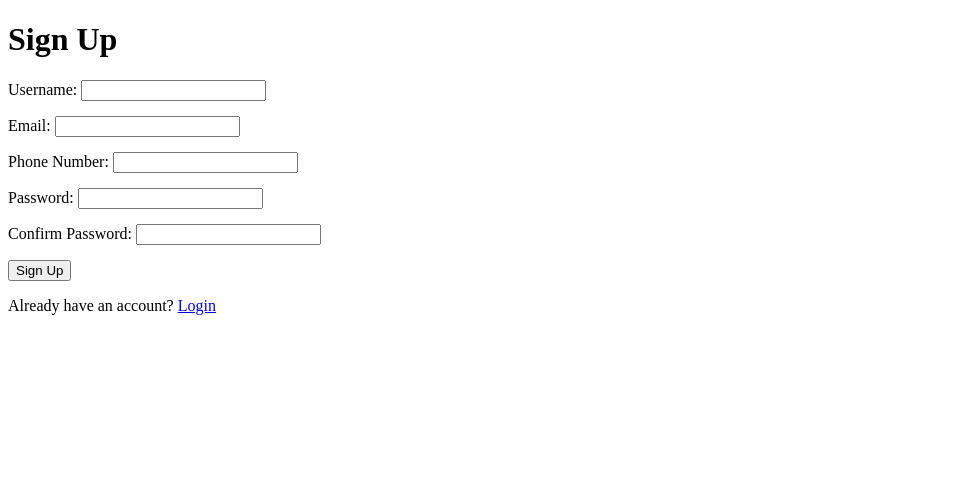
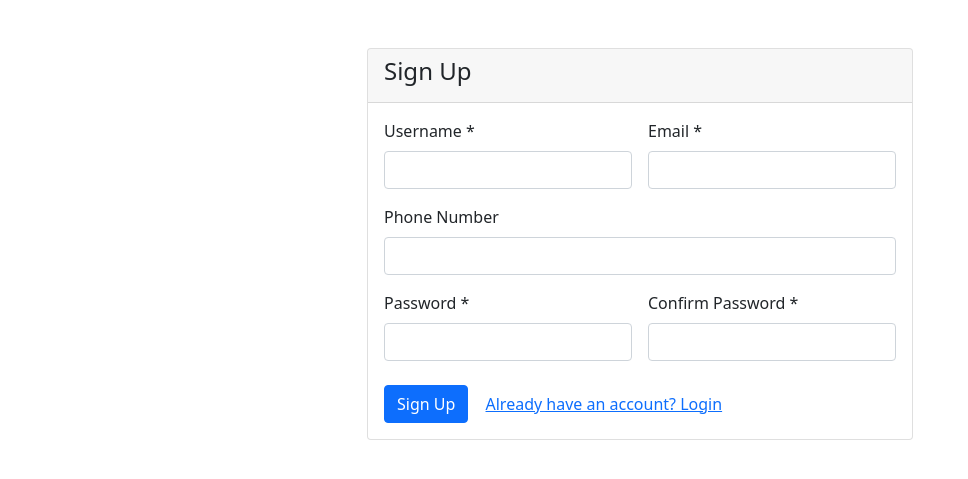
Before and after one commit to gitcat456/VendorHub, a Django app: page / in a window 1280 px wide. Shown: the top 479 px of the page, without its empty margins (0-968 px from the left). Run offline with Django 5.2, Linux system fonts and the light colour scheme.

Commit message:
extends base.html in signup.html

```diff
--- a/users/templates/users/signup.html
+++ b/users/templates/users/signup.html
@@ -1,61 +1,74 @@
-<!DOCTYPE html>
-<html>
-<head>
-    <title>Sign Up</title>
-    <style>
-        .error { color: red; }
-        .form-group { margin-bottom: 15px; }
-    </style>
-</head>
-<body>
-    <h1>Sign Up</h1>
+{% extends 'base.html' %}
 
-    <form method="POST" action="">
+{% block title %}Sign Up{% endblock %}
+
+{% block content %}
+<div class="row justify-content-center">
+    <div class="col-md-6">
+        <div class="card">
+            <div class="card-header">
+                <h4>Sign Up</h4>
+            </div>
+            <div class="card-body">
+                <form method="post">
                     {% csrf_token %}
 
-        <div class="form-group">
-            <label>Username:</label>
-            <input type="text" name="username" value="{{ form.username.value|default:'' }}">
+                    {% if form.errors %}
+                        <div class="alert alert-danger">
+                            Please correct the errors below.
+                        </div>
+                    {% endif %}
+
+                    <!-- Two columns on medium screens, one column on mobile -->
+                    <div class="row g-3">
+                        <div class="col-md-6">
+                            <label class="form-label">Username *</label>
+                            <input type="text" name="username" class="form-control" value="{{ form.username.value|default:'' }}" required>
                             {% if form.username.errors %}
-                <div class="error">{{ form.username.errors }}</div>
+                                <div class="text-danger small mt-1">{{ form.username.errors }}</div>
                             {% endif %}
                         </div>
 
-        <div class="form-group">
-            <label>Email:</label>
-            <input type="email" name="email" value="{{ form.email.value|default:'' }}">
+                        <div class="col-md-6">
+                            <label class="form-label">Email *</label>
+                            <input type="email" name="email" class="form-control" value="{{ form.email.value|default:'' }}" required>
                             {% if form.email.errors %}
-                <div class="error">{{ form.email.errors }}</div>
+                                <div class="text-danger small mt-1">{{ form.email.errors }}</div>
                             {% endif %}
                         </div>
 
-        <div class="form-group">
-            <label>Phone Number:</label>
-            <input type="text" name="phone_number" value="{{ form.phone_number.value|default:'' }}">
+                        <div class="col-12">
+                            <label class="form-label">Phone Number</label>
+                            <input type="text" name="phone_number" class="form-control" value="{{ form.phone_number.value|default:'' }}">
                             {% if form.phone_number.errors %}
-                <div class="error">{{ form.phone_number.errors }}</div>
+                                <div class="text-danger small mt-1">{{ form.phone_number.errors }}</div>
                             {% endif %}
                         </div>
 
-        <div class="form-group">
-            <label>Password:</label>
-            <input type="password" name="password1">
+                        <div class="col-md-6">
+                            <label class="form-label">Password *</label>
+                            <input type="password" name="password1" class="form-control" required>
                             {% if form.password1.errors %}
-                <div class="error">{{ form.password1.errors }}</div>
+                                <div class="text-danger small mt-1">{{ form.password1.errors }}</div>
                             {% endif %}
                         </div>
 
-        <div class="form-group">
-            <label>Confirm Password:</label>
-            <input type="password" name="password2">
+                        <div class="col-md-6">
+                            <label class="form-label">Confirm Password *</label>
+                            <input type="password" name="password2" class="form-control" required>
                             {% if form.password2.errors %}
-                <div class="error">{{ form.password2.errors }}</div>
+                                <div class="text-danger small mt-1">{{ form.password2.errors }}</div>
                             {% endif %}
                         </div>
+                    </div>
 
-        <button type="submit">Sign Up</button>
+                    <div class="mt-4">
+                        <button type="submit" class="btn btn-primary">Sign Up</button>
+                        <a href="{% url 'login' %}" class="btn btn-link">Already have an account? Login</a>
+                    </div>
                 </form>
-
-    <p>Already have an account? <a href="{% url 'login' %}">Login</a></p>
-</body>
-</html>
+            </div>
+        </div>
+    </div>
+</div>
+{% endblock %}
```
Lines whose indentation alone changed are shown as unchanged.
